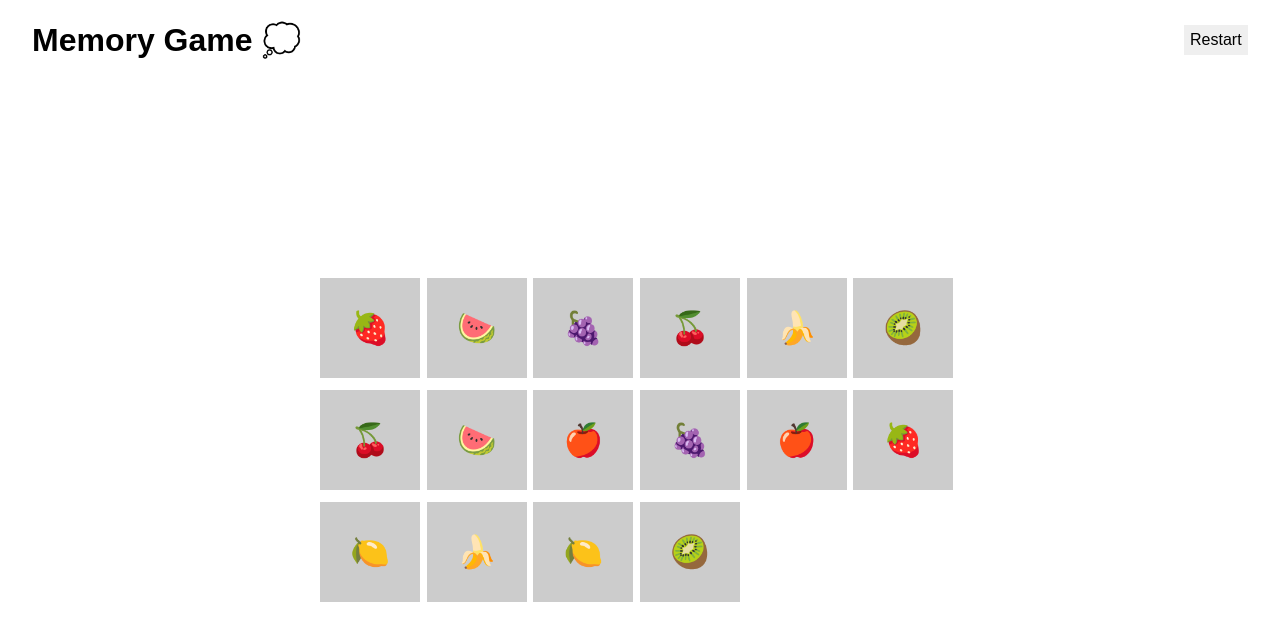
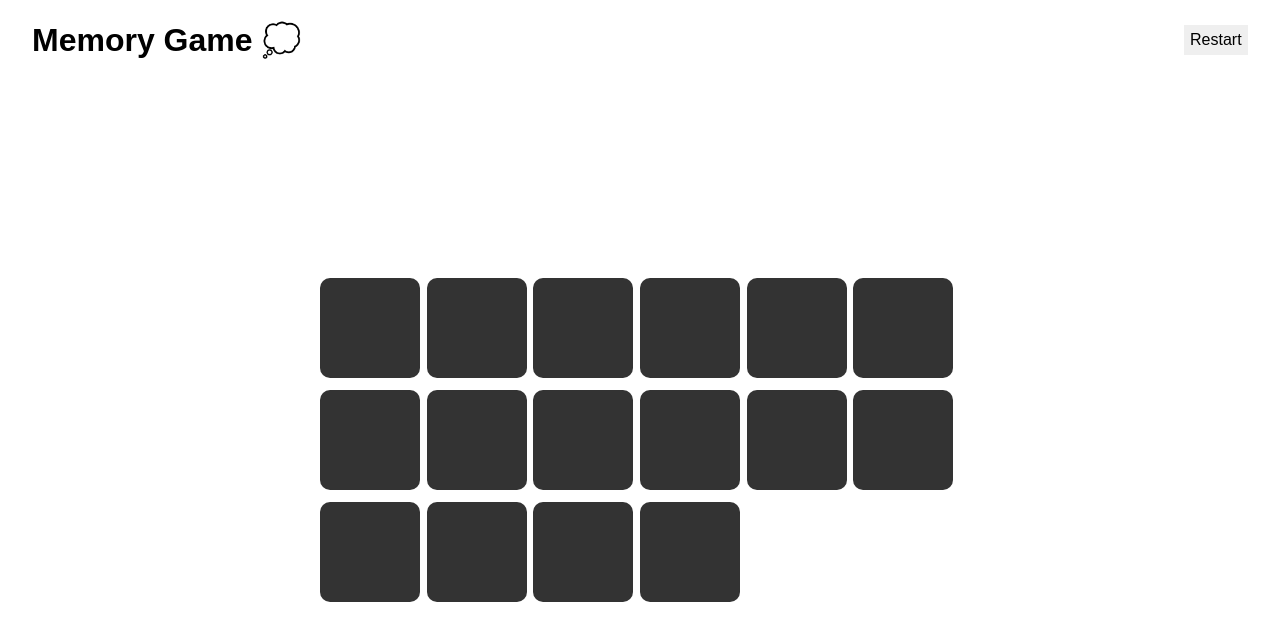
Before and after one commit to MarcelloFarias/memory-game, a plain HTML site: page index.html in a window 1280 px wide. Drawn offline with Linux system fonts and the light colour scheme.

Commit message:
Add the flip card style

```diff
--- a/app.js
+++ b/app.js
@@ -3,8 +3,15 @@ const gameContainer = document.querySelector('.container');
 const elements = ['🍉', '🍌', '🍒', '🍓', '🍋', '🥝', '🍇', '🍎', '🍉', '🍌', '🍒', '🍓', '🍋', '🥝', '🍇', '🍎'];
 
 function generateCard(element) {
-    const card = `<div class='card'>
-                    <p>${element}</p>
+    const card = `<div class='flip-container'>
+                    <div class='flipper'>
+                        <div class='front'>
+
+                        </div>
+                        <div class='back'>
+                            <p class='element'>${element}</p>
+                        </div>
+                    </div>
                  </div>`;
 
     return card;
--- a/style.css
+++ b/style.css
@@ -42,11 +42,44 @@ main {
     row-gap: 12px;
 }
 
-.card {
+.flip-container {
     width: 100px;
     height: 100px;
-    background: rgba(0, 0, 0, 0.2);
+    font-size: 2rem;
+    perspective: 1000px;
     display: grid;
     place-items: center;
-    font-size: 2rem;
+    cursor: pointer;
 }
+
+.flipper{
+    position: relative;
+	width: 100%;
+	height: 100%;
+	transition: transform 0.8s;
+	transform-style: preserve-3d;
+}
+
+.back {
+    display: grid;
+    place-items: center;
+    background: rgba(0, 0, 0, 0.3);
+    transform: rotateY(180deg);
+    border-radius: 10px;
+}
+
+.front {
+    background: #333;
+    border-radius: 10px;
+}
+
+.front, .back{
+    position: absolute;
+    width: 100%;
+    height: 100%;
+    backface-visibility: hidden;
+}
+
+.flip-container .flipper{
+	transform: rotateY(0);
+}
```
